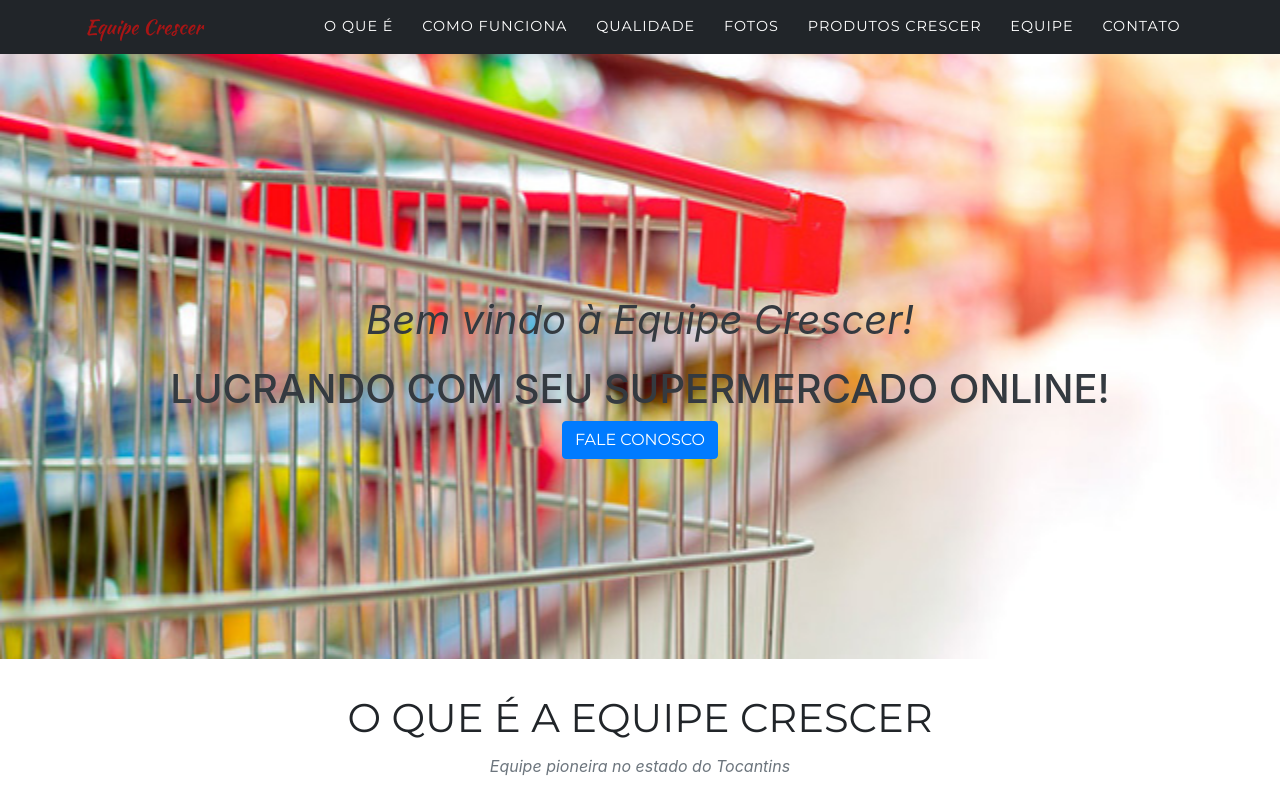
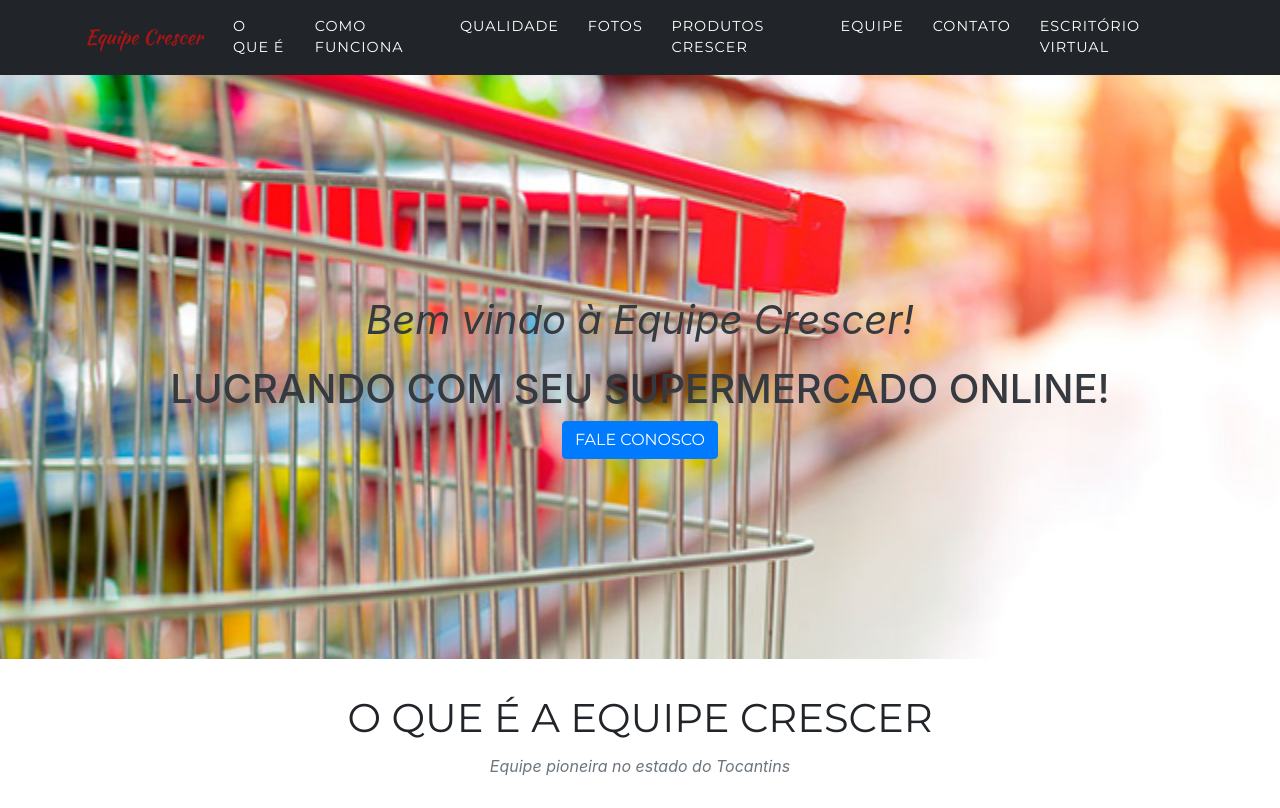
Before and after one commit to castrohenrique9/equipecrescer, a website with bundled scripts: page index.html in a window 1280 px wide. Shown: the top 808 px of the page. Built offline with nearby package versions, Linux system fonts and the light colour scheme; grey boxes are pictures that could not be loaded; a web font is replaced by a local one.

Commit message:
link para o escritório virtual

```diff
--- a/index.html
+++ b/index.html
@@ -73,6 +73,12 @@
           </li>
           <li class="nav-item">
             <a class="nav-link" href="http://bit.ly/WhatsAppCrescerTO" target="_blank" title="Clique para entrar em contato">Contato</a>
+          </li>
+          <li class="nav-item">
+            <a class="nav-link" href="https://escritorio.crescerlivre.com.br/"
+              title="Acesse seu escritório virtual da Crescer Livre" target="_blank">
+            Escritório Virtual
+          </a>
           </li>
         </ul>
       </div>
```
